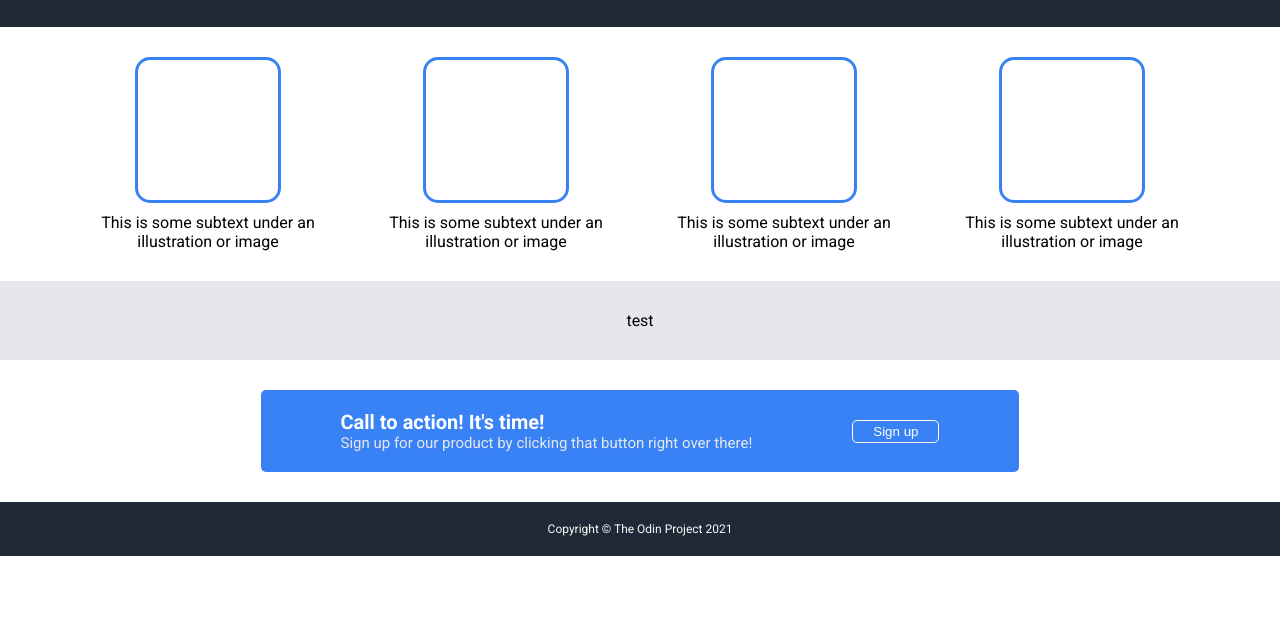
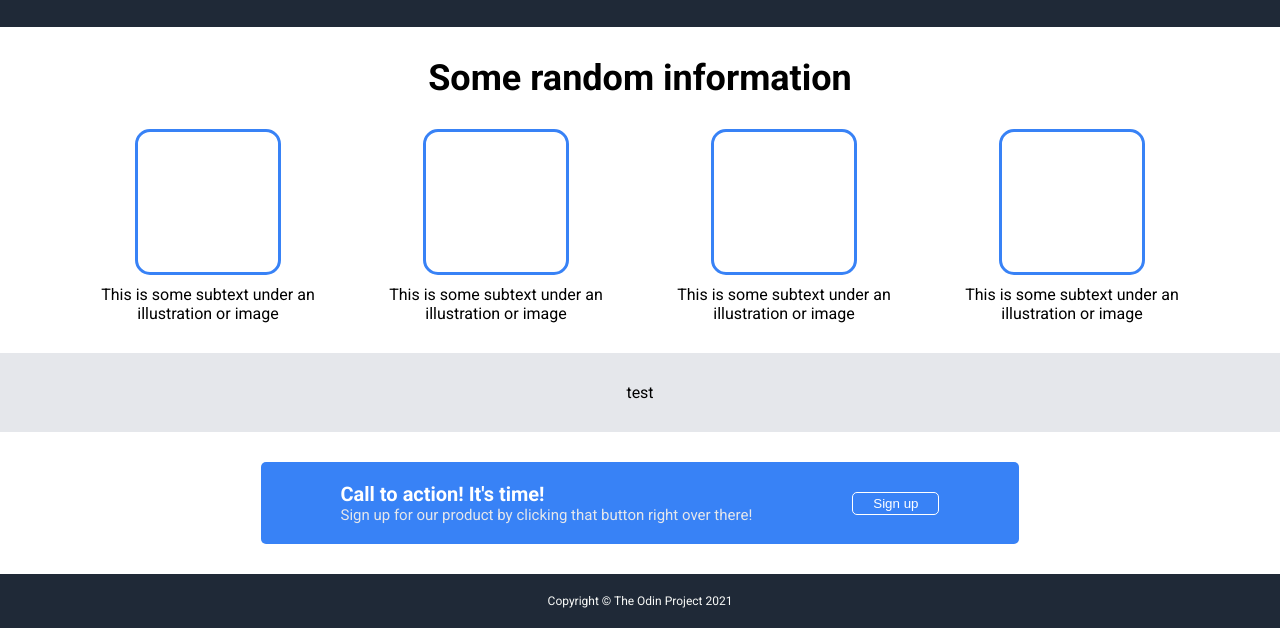
Before and after one commit to JackAgtual/landing-page, a plain HTML site: page index.html in a window 1280 px wide. Shown: the part 394-1022 px from the top of the page. Before the commit the page ends 950 px from the top, so only its background shows below. Drawn offline with Linux system fonts and the light colour scheme.

Commit message:
Adding random information title

```diff
--- a/index.html
+++ b/index.html
@@ -36,6 +36,7 @@
     </div>
 
     <div class="random main">
+        <div class="random-title">Some random information</div>
         <div class="tiles">
             <div class="card">
                 <div class="random-img"></div>
--- a/styles.css
+++ b/styles.css
@@ -152,12 +152,19 @@ li {
 
 .random {
     display: flex;
-    flex-direction: row;
+    flex-direction: column;
     justify-content: space-between;
+}
+
+.random-title {
+    font-size: 36px;
+    font-weight: 700;
+    margin-bottom: 30px;
 }
 
 .tiles {
     display: flex;
+    flex-direction: row;
     justify-content: space-between;
 }
 
```
